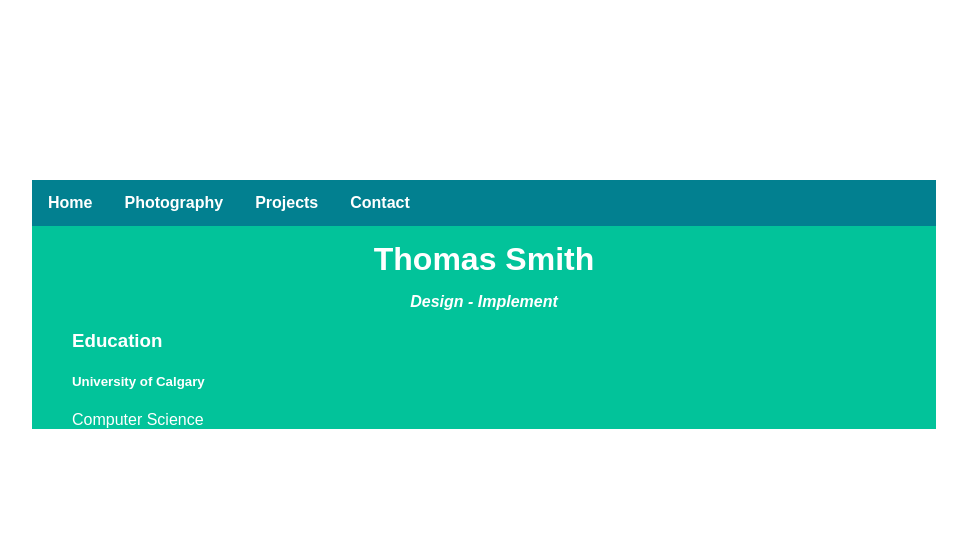
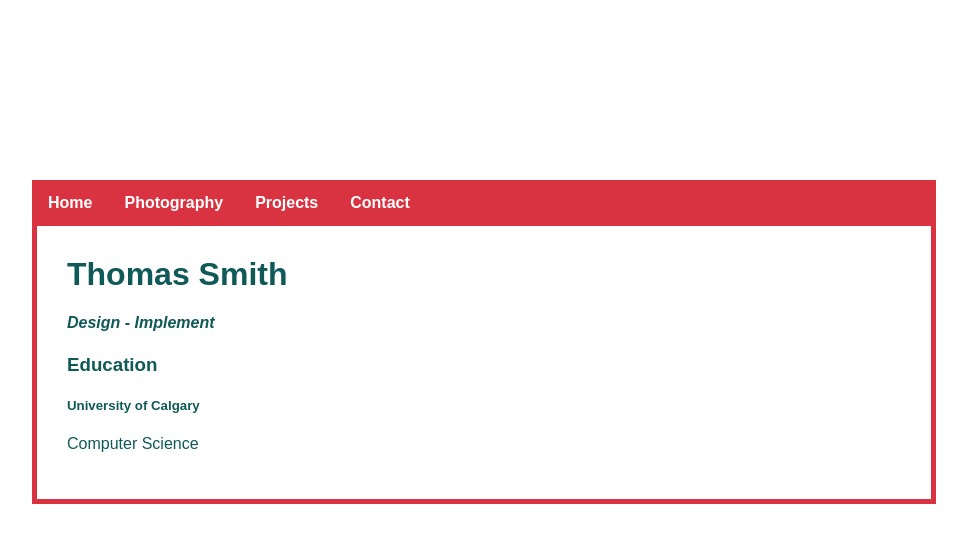
Before and after one commit to TomJSmith/TomJSmith.github.io, a PHP site: page /mainPage.html in a window 1280 px wide. Shown: the top 543 px of the page, without its empty margins (156-1123 px from the left). Run offline with PHP 8.4, Linux system fonts and the light colour scheme.

Commit message:
new color scheme. More div containers to allow pretty borders.

```diff
--- a/css/master.css
+++ b/css/master.css
@@ -4,36 +4,47 @@
 body {
   font-family: sans-serif;
   text-align: center;
-  color: #FFFFFF;
+  color: #0F5959;
   background-color: #FFFFFF
 }
 
 div.mainFrame {
-  background-color: #02C39A;
+  background-color: #FFFFFF;
   margin: 180px;
   display: block;
 }
 
 div.resumeFrame {
   text-align: left;
-  margin-left: 40px;
+  border-color: #D93240;
+  border-style: solid;
+  border-left-width: thick;
+  border-right-width: thick;
+  border-bottom-width: thick;
+  border-top-width: 0px;
+}
+
+div.menuBar {
+  color: #FFFFFF;
+  text-align: center;
+  background-color: #D93240;
+}
+
+div.resume {
+  padding: 30px;
 }
 
 ul {
-    list-style-type: none;
-    margin: 0;
-    padding: 0;
-    overflow: hidden;
-    background-color: #028090;
-    font-weight: bold;
+  text-align: center;
+  list-style-type: none;
+  margin: 0;
+  padding: 0;
+  overflow: hidden;
+  font-weight: bold;
 }
 
 li {
   float: left;
-}
-
-#quote {
-  font-style: italic;
 }
 
 li a {
@@ -46,12 +57,13 @@ li a {
 }
 
 li a:hover {
-    background-color: #05668D;
+    background-color: #0F5959;
+}
+
+#quote {
+  font-style: italic;
 }
 
 h1 {
-  margin: 15px;
+  margin: 0px;
 }
-h4 {
-  margin: 5px;
-}
--- a/mainPage.html
+++ b/mainPage.html
@@ -6,15 +6,18 @@
 </head>
 <body>
 <div class="mainFrame">
+  <div class="menuBar">
   <ul>
     <li><a href="mainPage.html">Home</a></li>
     <li><a href="photography.html">Photography</a></li>
     <li><a href="projects.html">Projects</a></li>
     <li><a href="contact.html">Contact</a></li>
   </ul>
+  </div>
+  <div class="resumeFrame">
+    <div class="resume">
       <h1>Thomas Smith</h1>
       <h4 id="quote">Design - Implement</h4>
-  <div class="resumeFrame">
       <h3>Education</h3>
       <h5>University of Calgary</h5>
       <p>
@@ -22,5 +25,6 @@
       </p>
     </div>
   </div>
+</div>
 </body>
 </html>
```
Lines whose indentation alone changed are shown as unchanged.
